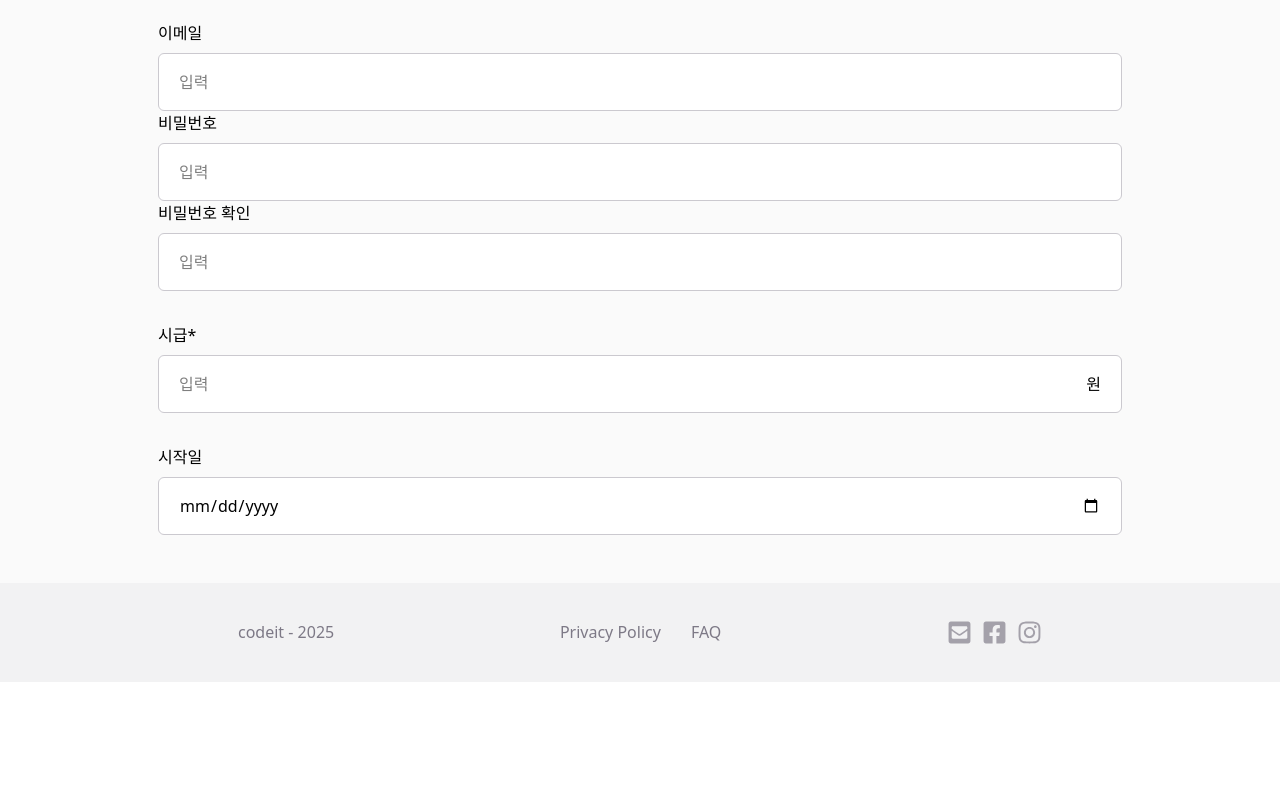
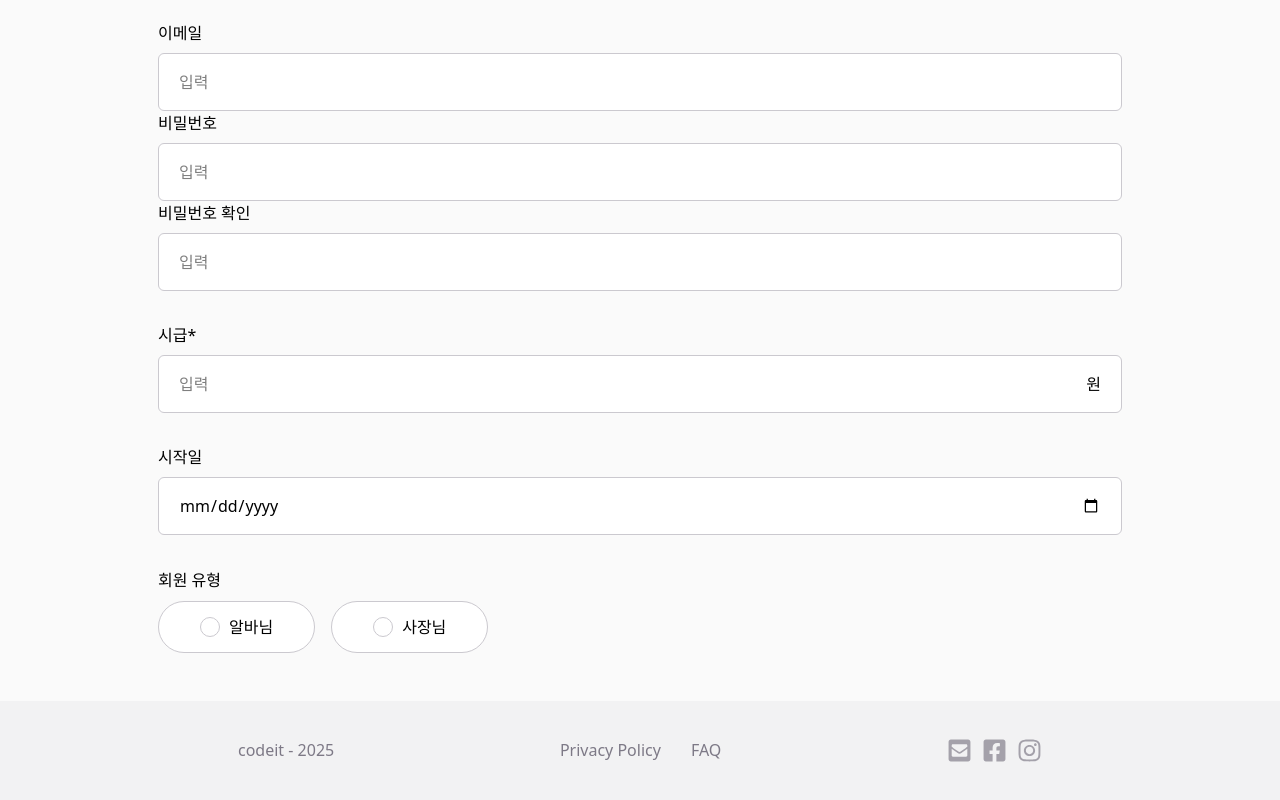
Before and after one commit to TEAM3-5/The-Julge, a Next.js app: page /dev/wooseok in a window 1280 px wide. Shown: the part 906-1706 px from the top of the page. Before the commit the page ends 1588 px from the top, so only its background shows below. Built offline with nearby package versions, Linux system fonts and the light colour scheme.

Commit message:
feat: 라디오 버튼 틀 제작

```diff
--- a/src/app/dev/wooseok/page.tsx
+++ b/src/app/dev/wooseok/page.tsx
@@ -2,6 +2,7 @@ import Button from '@/components/common/Button';
 import DateInput from '@/components/date/DateInput';
 import HourlyPayInput from '@/components/hourlypay/HourlyPayInput';
 import LoginForm from '@/components/login/LoginForm';
+import MemberTypeRadioBtn from '@/components/signup/MemberTypeRadioBtn';
 import SignupForm from '@/components/signup/SignupForm';
 
 export default function Home() {
@@ -30,6 +31,9 @@ export default function Home() {
       <SignupForm />
       <HourlyPayInput />
       <DateInput />
+      <div className="flex flex-col">
+        <MemberTypeRadioBtn />
+      </div>
     </>
   );
 }
--- /dev/null
+++ b/src/components/signup/MemberTypeRadioBtn.tsx
@@ -0,0 +1,35 @@
+export default function MemberTypeRadioBtn() {
+  return (
+    <div className="flex flex-col gap-2">
+      <p className="tj-body1">회원 유형</p>
+      <div className="flex items-center gap-4">
+        <div>
+          <input
+            type="radio"
+            id="member"
+            name="member-type"
+            value="MEMBER"
+            className="peer hidden"
+          />
+          <label
+            htmlFor="member"
+            className="flex items-center gap-[9px] px-[41px] py-[13px] rounded-full bg-white border border-gray-30 peer-checked:border-primary cursor-pointer"
+          >
+            <span className="h-5 w-5 rounded-full border border-gray-30 peer-checked:bg-primary"></span>
+            <span className="select-none">알바님</span>
+          </label>
+        </div>
+        <div>
+          <input type="radio" id="owner" name="member-type" value="OWNER" className="peer hidden" />
+          <label
+            htmlFor="owner"
+            className="flex items-center gap-[9px] px-[41px] py-[13px] rounded-full bg-white border border-gray-30 peer-checked:border-primary cursor-pointer"
+          >
+            <span className="h-5 w-5 rounded-full border border-gray-30 peer-checked:bg-primay"></span>
+            <span className="select-none">사장님</span>
+          </label>
+        </div>
+      </div>
+    </div>
+  );
+}
```
Also changed, not shown: public/icons/icon-check.svg (added).
